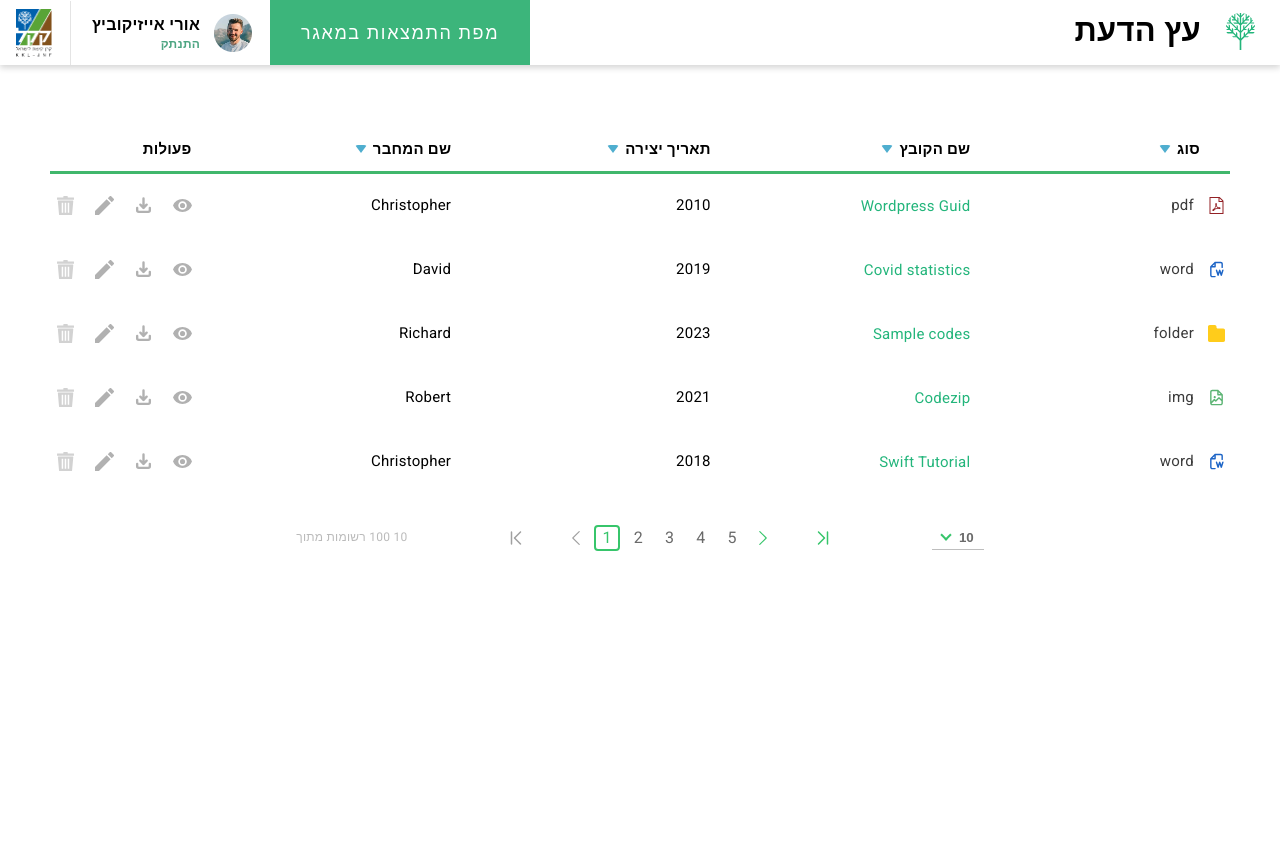
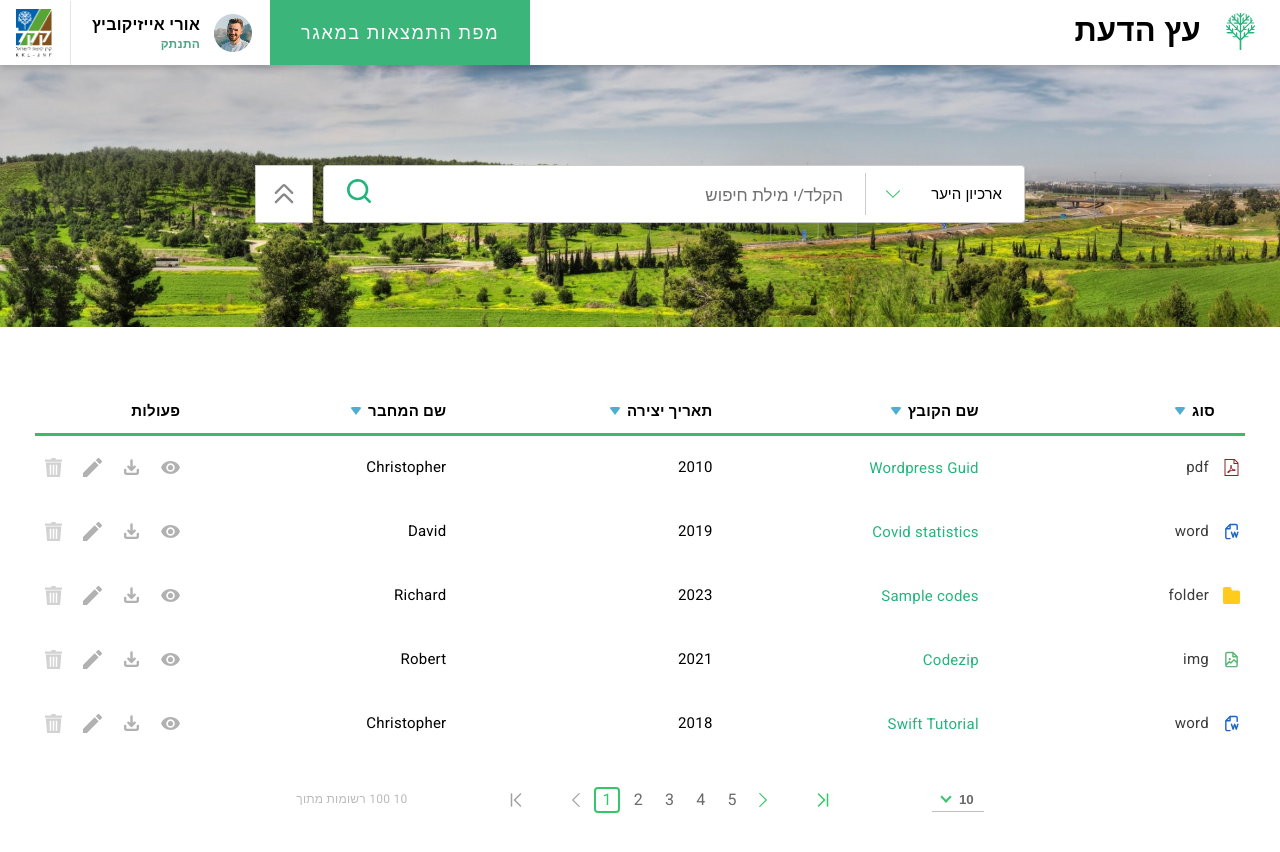
Before and after one commit to shinystaratnight/kkl_forest, an Angular app: page /search in a window 1280 px wide. Shown: the top 852 px of the page. Built offline with nearby package versions, Linux system fonts and the light colour scheme.

Commit message:
Fix up feedback-2, feedback-4 and feedback-6

```diff
--- a/src/app/app.component.html
+++ b/src/app/app.component.html
@@ -1,2 +1,9 @@
 <app-navbar></app-navbar>
+
+<div class="hero-home">
+  <app-search-bar></app-search-bar>
+  <div class="wrapper">
+    <router-outlet></router-outlet>
+  </div>
+</div>
 <router-outlet></router-outlet>
--- a/src/app/components/home/home.component.html
+++ b/src/app/components/home/home.component.html
@@ -1,8 +1,4 @@
-<div class="hero-home">
-  <app-search-bar></app-search-bar>
-</div>
 
-<div class="wrapper">
 <!--  <div *ngFor="let menuItem of rootMenu">
   <span (click)="openSubmenu(menuItem)">Level 1  {{menuItem.name}}</span>
 
@@ -232,4 +228,3 @@
     <img src="/assets/img/tree-bottom.png" alt="" />
   </div>
 </div>
-</div>
--- a/src/app/components/search/search.component.html
+++ b/src/app/components/search/search.component.html
@@ -1,4 +1,3 @@
-<div class="wrapper">
 <div class="container">
   <div class="files-table-section">
     <div class="files-table">
@@ -174,4 +173,3 @@
     </div>
   </div>
 </div>
-</div>
```
Lines whose indentation alone changed are shown as unchanged.
